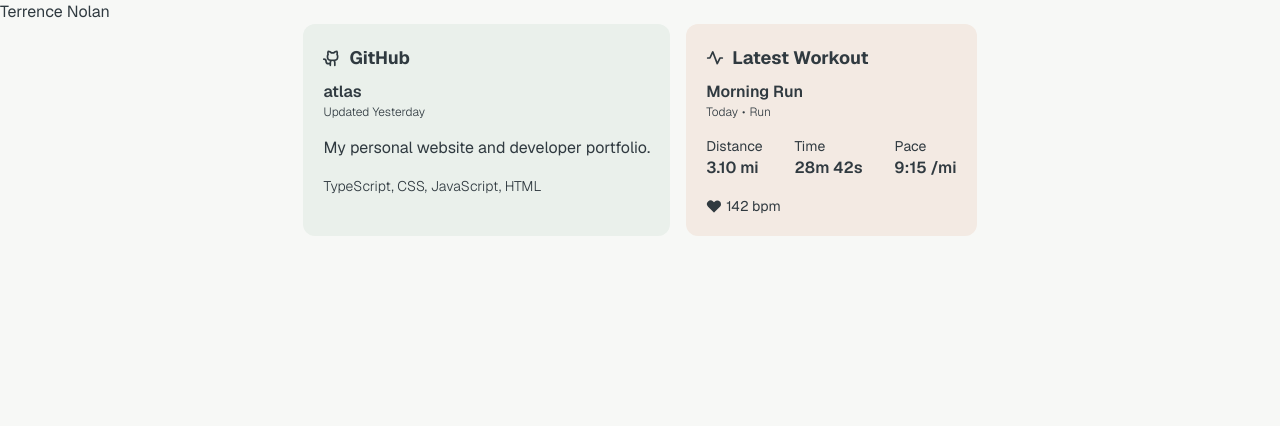
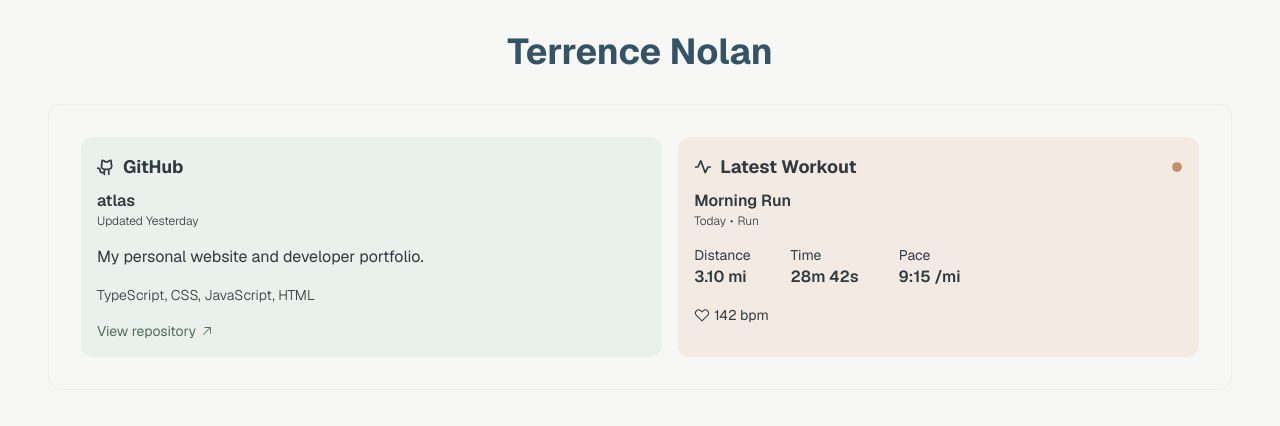
Before and after one commit to terrence-nolan/atlas, a Next.js app: page / in a window 1280 px wide. Shown: the top 426 px of the page. Built offline with nearby package versions, Linux system fonts and the light colour scheme.

Commit message:
feat: format dashboard and widgets

```diff
--- a/src/app/dashboard/widget-wrapper.tsx
+++ b/src/app/dashboard/widget-wrapper.tsx
@@ -14,7 +14,7 @@ export default function WidgetWrapper({ children, themeColor }: WidgetWrapperPro
   };
 
   return (
-    <section className={`rounded-xl p-5 ${sectionThemes[themeColor]}`}>
+    <section className={`rounded-xl p-4 grow ${sectionThemes[themeColor]}`}>
       {children}
     </section>
   );
--- a/src/app/page.tsx
+++ b/src/app/page.tsx
@@ -4,8 +4,8 @@ import Dashboard from "@/features/dashboard/dashboard";
 export default async function Home() {
 
   return (
-    <main className="flex flex-col justify-center">
-      <h1>Terrence Nolan</h1>
+    <main className="flex flex-col justify-center px-12">
+      <h1 className="text-4xl font-bold text-blue-text self-center py-8">Terrence Nolan</h1>
       <Suspense fallback={null}>
         <Dashboard />
       </Suspense>
--- a/src/features/dashboard/dashboard.tsx
+++ b/src/features/dashboard/dashboard.tsx
@@ -5,7 +5,7 @@ import WidgetWrapper from "@/app/dashboard/widget-wrapper";
 export default async function Dashboard() {
 
   return (
-    <div className="flex flex-row justify-center gap-4">
+    <div className="flex flex-row justify-center gap-4 p-8 border border-blue-soft rounded-xl">
       <WidgetWrapper themeColor="sage">
         <GitHubWidget />
       </WidgetWrapper>
--- a/src/features/dashboard/widgets/github-widget.tsx
+++ b/src/features/dashboard/widgets/github-widget.tsx
@@ -1,7 +1,7 @@
 import { connection } from "next/server";
-import { GithubLogoIcon } from "@phosphor-icons/react/ssr";
+import { GithubLogoIcon, CircleIcon, ArrowUpRightIcon } from "@phosphor-icons/react/ssr";
 import { getCurrentProjectData } from "@/features/github/data";
-import { getDateKey, formatCalendarDate } from "@/lib/utils/date"
+import { getDateKey, formatCalendarDate, isToday } from "@/lib/utils/date"
 
 export default async function GitHubWidget() {
   await connection();
@@ -10,11 +10,12 @@ export default async function GitHubWidget() {
 
   return (
     <div className="flex flex-col">
-      <div>
-        <h4 className="font-bold text-lg flex flex-row items-center gap-2 pb-2">
+      <div className="flex flex-row items-center justify-between pb-2">
+        <h4 className="font-bold text-lg flex flex-row items-center gap-2">
           <GithubLogoIcon size={18} weight="bold" />
           GitHub
         </h4>
+        {isToday(project.latestCommit?.date ?? null) && <CircleIcon size={12} weight="fill" className="text-sage" />}
       </div>
       <h5 className="font-semibold">{project.name}</h5>
       <p className="font-light text-xs pb-4">
@@ -28,6 +29,15 @@ export default async function GitHubWidget() {
           {project.languages.map((language) => language.name).join(", ")}
         </span>
       </div>
+      <a
+        href={project.url}
+        target="_blank"
+        rel="noopener noreferrer"
+        className="text-sm text-sage-text flex flex-row items-center gap-1 pt-4 hover:underline"
+      >
+        View repository
+        <ArrowUpRightIcon size={14} className="sage-text" />
+      </a>
     </div>
   );
 }
--- a/src/features/dashboard/widgets/workouts-widget.tsx
+++ b/src/features/dashboard/widgets/workouts-widget.tsx
@@ -1,8 +1,8 @@
 import { connection } from "next/server";
-import { HeartStraightIcon, PulseIcon } from "@phosphor-icons/react/ssr";
+import { HeartStraightIcon, PulseIcon, CircleIcon } from "@phosphor-icons/react/ssr";
 
 import { getWorkoutsData } from "@/features/workouts/data";
-import { getDateKey, formatCalendarDate } from "@/lib/utils/date";
+import { getDateKey, formatCalendarDate, isToday } from "@/lib/utils/date";
 
 export default async function WorkoutsWidget() {
   await connection();
@@ -13,11 +13,12 @@ export default async function WorkoutsWidget() {
     <section>
       {formattedWorkout ? (
         <div>
-          <div>
-            <h4 className="font-bold text-lg flex flex-row items-center gap-2 pb-2">
+          <div className="flex flex-row items-center justify-between pb-2">
+            <h4 className="font-bold text-lg flex flex-row items-center gap-2">
               <PulseIcon size={18} weight="bold" />
               Latest Workout
             </h4>
+            {isToday(formattedWorkout.startedAt) && <CircleIcon size={12} weight="fill" className="text-clay" />}
           </div>
           <h5 className="font-semibold">{formattedWorkout.name}</h5>
           <div className="flex flex-row gap-1 items-center font-light text-xs pb-4">
@@ -26,7 +27,7 @@ export default async function WorkoutsWidget() {
             <p>{formattedWorkout.type}</p>
           </div>
 
-          <div className="flex flex-row gap-8 justify-between pb-4">
+          <div className="flex flex-row gap-10 pb-4">
             {formattedWorkout.primaryMetrics.map((metric) => (
               <div key={metric.label} className="flex flex-col">
                 <span className="text-sm">{metric.label} </span>
@@ -36,7 +37,7 @@ export default async function WorkoutsWidget() {
           </div>
 
           <div className="flex flex-row gap-1 items-center">
-            <HeartStraightIcon size={16} weight="fill" />
+            <HeartStraightIcon size={16} />
             <span className="text-sm">{formattedWorkout.averageHeartRate ?? "-"}</span>
           </div>
         </div>
```
